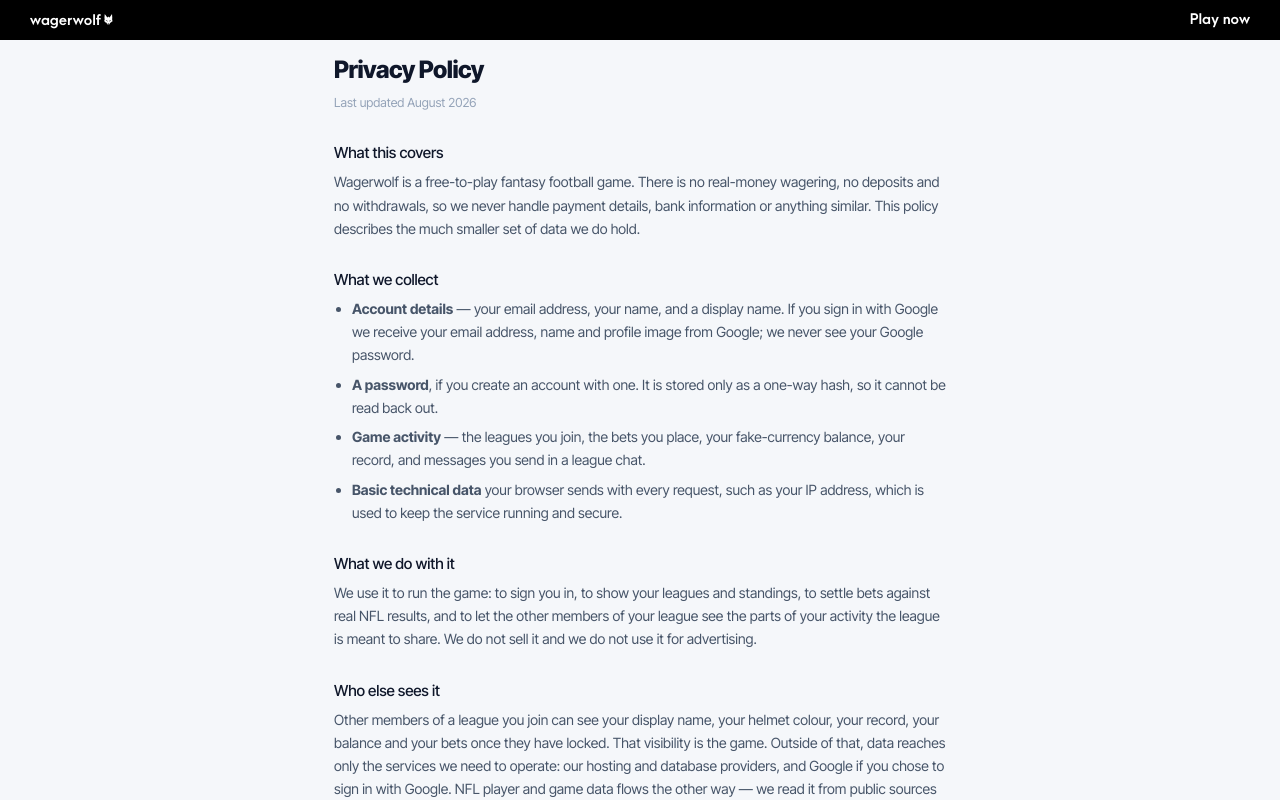
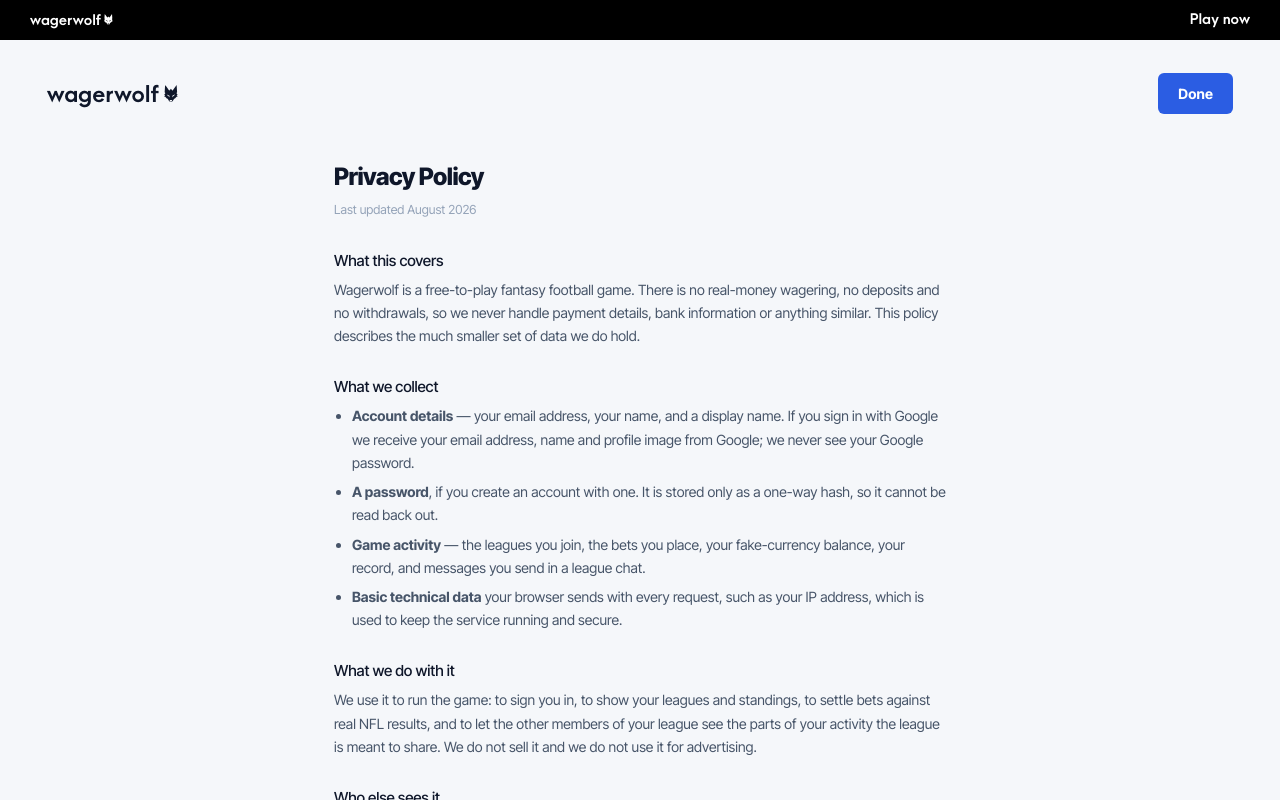
Before and after one commit to 88arya/wagerwolf, a Next.js app in the folder frontend/: page /privacy in a window 1280 px wide. Built offline with nearby package versions, Linux system fonts and the light colour scheme; no server answers.

Commit message:
add bare page header and signed out guard

```diff
--- a/frontend/app/privacy/page.tsx
+++ b/frontend/app/privacy/page.tsx
@@ -1,4 +1,5 @@
 import type { Metadata } from "next";
+import BarePageHeader from "@/components/BarePageHeader";
 
 // NOT LEGALLY REVIEWED. This is plain-language boilerplate written to describe
 // what the app actually does today — the data it stores, who it goes to, and
@@ -16,7 +17,9 @@ const UPDATED = "August 2026";
 
 export default function PrivacyPage() {
   return (
-    <div className="page legal">
+    <div className="bare-route">
+      <BarePageHeader done />
+      <div className="page legal">
       <h1>Privacy Policy</h1>
       <p style={{ marginTop: 8, color: "var(--text-3)", fontSize: "0.78rem" }}>
         Last updated {UPDATED}
@@ -100,6 +103,7 @@ export default function PrivacyPage() {
         the top and, where the change is significant, tell account holders
         directly.
       </p>
+      </div>
     </div>
   );
 }
--- a/frontend/app/responsible-gaming/page.tsx
+++ b/frontend/app/responsible-gaming/page.tsx
@@ -1,4 +1,5 @@
 import type { Metadata } from "next";
+import BarePageHeader from "@/components/BarePageHeader";
 
 // Worth carrying even though the money is fake — the product deliberately looks
 // and reads like a sportsbook, and someone who is working through a gambling
@@ -17,7 +18,9 @@ export const metadata: Metadata = {
 
 export default function ResponsibleGamingPage() {
   return (
-    <div className="page legal">
+    <div className="bare-route">
+      <BarePageHeader done />
+      <div className="page legal">
       <h1>Responsible Gaming</h1>
 
       <h2>There is no real money here</h2>
@@ -79,6 +82,7 @@ export default function ResponsibleGamingPage() {
       <p style={{ marginTop: 26 }}>
         You must be 18 or older to use Wagerwolf.
       </p>
+      </div>
     </div>
   );
 }
--- a/frontend/app/terms/page.tsx
+++ b/frontend/app/terms/page.tsx
@@ -1,4 +1,5 @@
 import type { Metadata } from "next";
+import BarePageHeader from "@/components/BarePageHeader";
 
 // NOT LEGALLY REVIEWED. Plain-language terms written to match how the app
 // actually behaves today. Honest, but not advice and not checked by anyone
@@ -15,7 +16,9 @@ const UPDATED = "August 2026";
 
 export default function TermsPage() {
   return (
-    <div className="page legal">
+    <div className="bare-route">
+      <BarePageHeader done />
+      <div className="page legal">
       <h1>Terms of Service</h1>
       <p style={{ marginTop: 8, color: "var(--text-3)", fontSize: "0.78rem" }}>
         Last updated {UPDATED}
@@ -95,6 +98,7 @@ export default function TermsPage() {
       <p style={{ marginTop: 26 }}>
         Questions about any of this go to the <a href="/contact">contact page</a>.
       </p>
+      </div>
     </div>
   );
 }
--- /dev/null
+++ b/frontend/components/BarePageHeader.tsx
@@ -0,0 +1,82 @@
+"use client";
+
+import Link from "next/link";
+import { useRouter } from "next/navigation";
+import LogoWordmark from "@/components/LogoWordmark";
+
+/**
+ * The header for pages that carry no app chrome: the lockup top-left, and a
+ * Done button hard against the right edge.
+ *
+ * /signup, /settings and the three legal pages are all "bare" — AppChrome and
+ * SiteFooter are both suppressed on them, so they have no utility bar to go
+ * back through. This is what replaces it. One component rather than a header
+ * per page, so the lockup lands on the same pixel on all five.
+ *
+ * WHY THE GAPS ARE NOT THE PADDING
+ *
+ * The lockup's ink does not start at its box's top-left corner, so equal
+ * padding would NOT produce equal visual margins:
+ *
+ *   top   the box reserves the face's full ascent (0.900em) while the tallest
+ *         ink reaches only cap height (0.770em), and LOCKUP_INK_SHIFT_EM then
+ *         drops the whole lockup 0.065em.
+ *   left  the arrangement is mark-right, so the leftmost thing is the "w" of
+ *         "wagerwolf", whose left side bearing is -0.005em — the glyph very
+ *         slightly OVERHANGS its box, hence the negative.
+ *
+ * Both are subtracted below so EDGE_GAP_* mean what they say: the distance from
+ * the screen edge to the ink you actually see.
+ *
+ * Derived from Arca Majora's nominal metrics, not measured in a browser. Same
+ * caveat as LOCKUP_INK_SHIFT_EM in LogoWordmark.
+ */
+
+/** Lockup height. Everything in it — type, mark, gap, shift — is a fraction. */
+const LOCKUP_H = 31.5;
+
+/** Ink-to-edge distances. Left is 1.25x top, deliberately. */
+const EDGE_GAP_TOP = 37.5;
+const EDGE_GAP_LEFT = 37.5 * 1.25;
+
+/** How far the ink sits inside its own box, at this lockup height. */
+const INK_INSET_TOP = 4.3 * (LOCKUP_H / 31.5);
+const INK_INSET_LEFT = -0.11 * (LOCKUP_H / 31.5);
+
+export default function BarePageHeader({ done = false }: { done?: boolean }) {
+  const router = useRouter();
+
+  return (
+    // Flex, not a block with an inline-flex child: as an inline element the
+    // lockup sat on the header's own line-box baseline, which added leading
+    // above it that no padding here could account for and made the top gap
+    // depend on the header's font rather than the lockup's.
+    <header
+      style={{
+        display: "flex",
+        alignItems: "center",
+        justifyContent: "space-between",
+        padding: `${EDGE_GAP_TOP - INK_INSET_TOP}px ${EDGE_GAP_LEFT - INK_INSET_LEFT}px`,
+      }}
+    >
+      {/* Links to `/` rather than /home: a visitor reading the terms may have no
+          account, and someone signed in still gets somewhere sensible. */}
+      <Link
+        href="/"
+        aria-label="Wagerwolf home"
+        style={{ display: "inline-flex", alignItems: "center", color: "var(--text)" }}
+      >
+        <LogoWordmark height={LOCKUP_H} bare />
+      </Link>
+
+      {/* router.back(), not a fixed route: these pages are reached from several
+          places — the footer, the account menu, a link in the copy — and Done
+          means "return me to where I was", which only history knows. */}
+      {done && (
+        <button type="button" className="bare-done" onClick={() => router.back()}>
+          Done
+        </button>
+      )}
+    </header>
+  );
+}
--- a/frontend/components/FooterSlot.tsx
+++ b/frontend/components/FooterSlot.tsx
@@ -9,9 +9,12 @@ import { usePathname } from "next/navigation";
  * The footer is mounted unconditionally by the root layout and, per the note in
  * SiteFooter, renders on every route by design — the landing page included.
  * This is the first exception, and it is a deliberate one rather than an
- * oversight: /signup is a bare screen with its own wordmark and a single
- * column, and a dark four-column footer under it (reachable by scrolling, since
+ * oversight: the bare routes are screens with their own wordmark header, and
+ * a dark four-column footer under one of them (reachable by scrolling, since
  * the page is a full viewport tall) belongs to a different design.
+ *
+ * NOTE the legal pages are linked FROM the footer, so suppressing it there also
+ * stops the page you arrived at offering you the link you just followed.
  *
  * SiteFooter is a SERVER component — a list of links and a sentence, with
  * nothing to run on the client — so it cannot read the pathname itself. Passing
@@ -19,10 +22,10 @@ import { usePathname } from "next/navigation";
  * decides whether to show it.
  *
  * Kept separate from AppChrome's NO_CHROME on purpose. That list also holds
- * /onboarding and /logo, both of which still WANT the footer; folding the two
+ * /logo, which still WANTS the footer; folding the two
  * together would silently change those two routes as well.
  */
-const NO_FOOTER = ["/signup"];
+const NO_FOOTER = ["/signup", "/settings", "/privacy", "/terms", "/responsible-gaming"];
 
 export default function FooterSlot({ children }: { children: React.ReactNode }) {
   const pathname = usePathname() ?? "";
--- a/frontend/components/SiteFooter.tsx
+++ b/frontend/components/SiteFooter.tsx
@@ -78,15 +78,30 @@ export default function SiteFooter() {
   return (
     <footer className="site-footer">
       <div className="site-footer-cols">
-        <div>
+        {COLUMNS.map(({ heading, links }) => (
+          <div key={heading}>
+            <div className="site-footer-heading">{heading}</div>
+            <div className="site-footer-links">
+              {links.map(({ label, href }) => (
+                <Link key={label} href={href} className="site-footer-link">
+                  {label}
+                </Link>
+              ))}
+            </div>
+          </div>
+        ))}
+      </div>
+
+      {/* The bottom bar, laid out like the NFL footer this follows: a rule
+          across, then the mark on the left with the socials beneath it, and the
+          fine print held to the right. The mark used to lead the link columns
+          AND repeat here; one lockup, once, is the whole point of the row. */}
+      <div className="site-footer-rule">
+        <div className="site-footer-brand">
           {/* `bare` so the lockup draws in currentColor — the footer sets white
               on .site-footer, and an accent tile would read as a sticker on the
-              dark fill, the same reason TopBar's mark is bare.
-
-              24, matching the landing header, not the 40 it briefly ran at:
-              it leads a column rather than standing alone in one, and the
-              copyright row already carries a second mark below. */}
-          <LogoWordmark height={24} bare />
+              dark fill, the same reason TopBar's mark is bare. */}
+          <LogoWordmark height={26} bare />
 
           <div className="site-footer-social">
             {SOCIALS.map(({ label, href, path }) => {
@@ -97,8 +112,7 @@ export default function SiteFooter() {
               );
               // A span until there is somewhere to go — an <a> with no href is
               // not focusable or announced as a link anyway, so this is the
-              // honest shape rather than a degraded one. Only the anchor gets
-              // the hover, since only the anchor does anything.
+              // honest shape rather than a degraded one.
               return href ? (
                 <a
                   key={label}
@@ -119,30 +133,9 @@ export default function SiteFooter() {
           </div>
         </div>
 
-        {COLUMNS.map(({ heading, links }) => (
-          <div key={heading}>
-            <div className="site-footer-heading">{heading}</div>
-            <div className="site-footer-links">
-              {links.map(({ label, href }) => (
-                <Link key={label} href={href} className="site-footer-link">
-                  {label}
-                </Link>
-              ))}
-            </div>
-          </div>
-        ))}
-      </div>
-
-      <div className="site-footer-rule">
-        {/* Small here on purpose — this is a fine-print row, and the lockup is
-            signing it off rather than announcing the brand the way the one in
-            the column above does. */}
-        <LogoWordmark height={20} bare />
         {/* Year rendered on the server at request time. One that ticks over on
             its own beats one that has to be remembered every January. */}
-        <span className="site-footer-fine" style={{ marginLeft: "auto" }}>
-          © {new Date().getFullYear()} Wagerwolf
-        </span>
+        <p className="site-footer-fine">© {new Date().getFullYear()} Wagerwolf</p>
       </div>
     </footer>
   );
```
Also changed, not shown: frontend/app/page.tsx (+10 -1 lines), frontend/app/signup/layout.tsx (+6 -9 lines), frontend/components/SignedOutOnly.tsx (added, +47 -0 lines).
